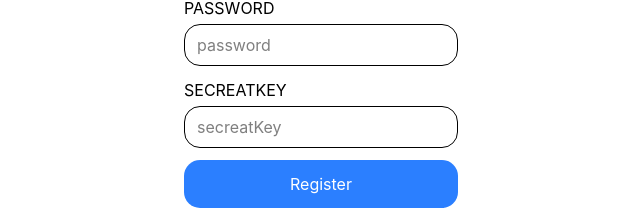
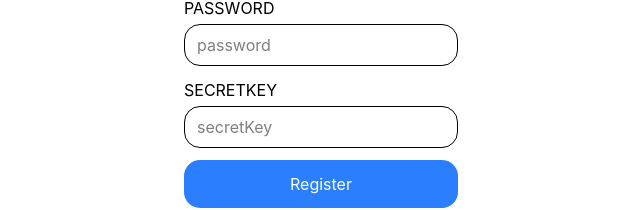
Before and after one commit to Lakhya2503/TeamSync, a React (Vite) app in the folder frontend/: page /register in a window 1280 px wide. Shown: the part 380-590 px from the top of the page, without its empty margins (319-959 px from the left). Built offline with nearby package versions, Linux system fonts and the light colour scheme; no server answers.

Commit message:
feat: Refactor registration logic in RegisterPage; fix secretKey handling and improve form submission

```diff
--- a/frontend/src/apis/apis.ts
+++ b/frontend/src/apis/apis.ts
@@ -3,13 +3,13 @@ import type { AuthLogin, AuthRegister } from "../types/user.type";
 import { apiClient } from "./apiClient";
 
 // ============= auth ============= //
-export const authRegister = async (payload: {
+export const authRegister = (payload: {
   name: string;
   email: string;
   password: string;
-  secretKey : string;
-}):Promise<object> => {
-  return await apiClient
+  secretKey: string;
+}): Promise<ApiResponseType> => {
+  return apiClient
     .post("/auth/register", {
       json: payload,
     })
--- a/frontend/src/app/authStore.ts
+++ b/frontend/src/app/authStore.ts
@@ -58,6 +58,7 @@ const authStore = (set: StoreApi<AuthStore>["setState"]): AuthStore => ({
   refreshToken: "",
   userRegister: async (data) => {
     try {
+      console.log("payload :", data)
       const res = await authRegister(data);
       set({
         user: null,
--- a/frontend/src/pages/auth/RegisterPage.tsx
+++ b/frontend/src/pages/auth/RegisterPage.tsx
@@ -1,5 +1,6 @@
 import React, { useState } from 'react'
 import useAuthStore from '../../app/authStore'
+import { useNavigate } from 'react-router-dom'
 
 
 const RegisterPage = () => {
@@ -9,24 +10,36 @@ const RegisterPage = () => {
   const [ email, setEmail ] = useState<string>("")
   const [ password, setPassword ] = useState<string>("")
   const [ showPassword, setShowPassword ] = useState<Boolean>(false)
-  const [ secreatKey, setSecreatKey ] = useState<string>("")
+  const [ secretKey, setSecretKey ] = useState<string>("")
+  const navigate = useNavigate()
+
+  const clearFields = () => {
+    setName("")
+    setEmail("")
+    setPassword("")
+    setSecretKey("")
+  }
 
 
   console.log({name : name,
     password : password,
     email : email,
-    secreatKey : secreatKey})
+    secretKey : secretKey})
 
-  const handleSumbit = async() => {
-
+  const handleSumbit = async(e) => {
+   e.preventDefault();
     const payload = {
       name : name,
       password : password,
       email : email,
-    secreatKey : secreatKey
+      secretKey : secretKey
     }
     const res = await userRegister(payload)
     console.log("res", res)
+    if(res?.statusCode && res.statusCode === 200) {
+        navigate('/login')
+    }
+    clearFields()
   }
 
   return (
@@ -75,16 +88,16 @@ const RegisterPage = () => {
               </div>
 
               <div className="flex flex-col gap-1">
-                  <label htmlFor="secreatKey" className='uppercase'>
-                      secreatKey
+                  <label htmlFor="secretKey" className='uppercase'>
+                      secretKey
                   </label>
                   <input
                   className='px-3 py-2 rounded-2xl border'
                   type="text"
-                  id="secreatKey"
-                  value={secreatKey}
-                    onChange={(e)=> setSecreatKey(e.target.value)}
-                  placeholder='secreatKey'
+                  id="secretKey"
+                  value={secretKey}
+                    onChange={(e)=> setSecretKey(e.target.value)}
+                  placeholder='secretKey'
                   />
               </div>
 
```
Lines whose indentation alone changed are shown as unchanged.
